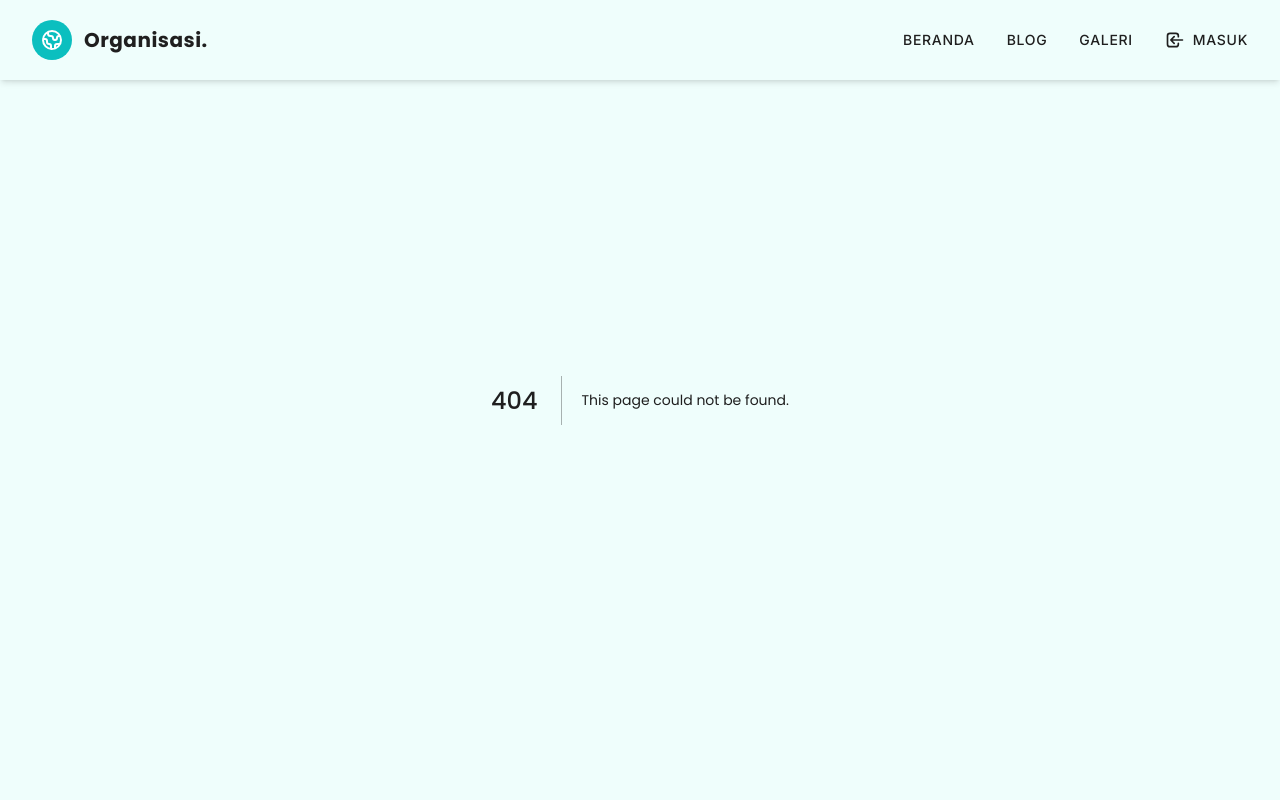
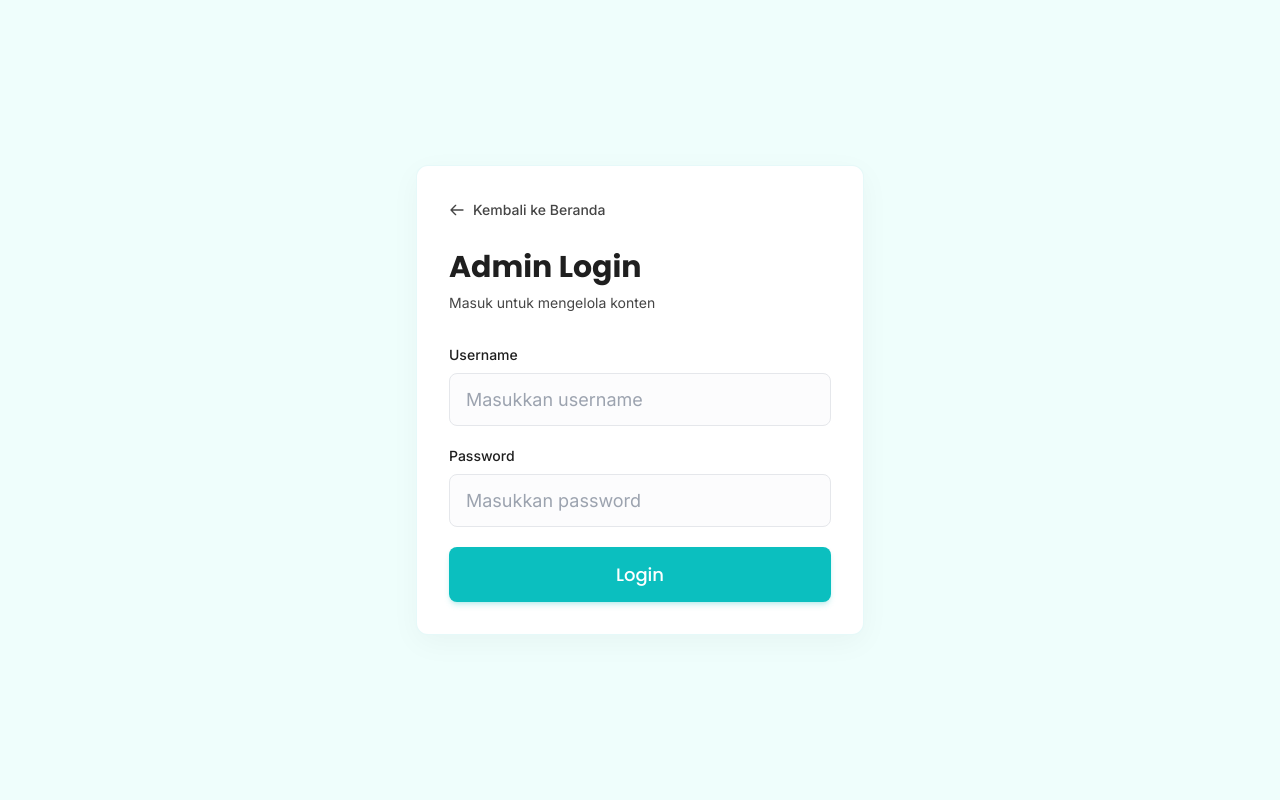
Before and after one commit to vandrzy/fokaris-cms, a Next.js app: page /login in a window 1280 px wide. Before the commit this address had no page. Shown: the top 800 px of the page. Built offline with nearby package versions, Linux system fonts and the light colour scheme.

Commit message:
create login page

```diff
--- /dev/null
+++ b/src/app/(auth)/login/page.tsx
@@ -0,0 +1,70 @@
+"use client";
+
+import Link from "next/link";
+
+export default function LoginPage() {
+  return (
+    <div className="min-h-screen flex items-center justify-center p-4">
+      <div className="w-full max-w-md bg-white rounded-xl shadow-[0_8px_30px_rgb(0,0,0,0.04)] p-8 space-y-8 border border-primary/10">
+
+        {/* Header Card */}
+        <div className="space-y-6">
+          <Link
+            href="/"
+            className="inline-flex items-center text-sm font-medium text-body hover:text-primary transition-colors"
+          >
+            <svg
+              className="w-4 h-4 mr-2"
+              fill="none"
+              viewBox="0 0 24 24"
+              stroke="currentColor"
+            >
+              <path strokeLinecap="round" strokeLinejoin="round" strokeWidth={2} d="M10 19l-7-7m0 0l7-7m-7 7h18" />
+            </svg>
+            Kembali ke Beranda
+          </Link>
+
+          <div className="text-left">
+            <h1 className="text-3xl font-bold font-poppins text-header">Admin Login</h1>
+            <p className="text-sm text-body mt-2">Masuk untuk mengelola konten</p>
+          </div>
+        </div>
+
+        {/* Form Fields */}
+        <form className="space-y-5" onSubmit={(e) => e.preventDefault()}>
+          <div className="space-y-2">
+            <label htmlFor="username" className="block text-sm font-medium text-header">
+              Username
+            </label>
+            <input
+              type="text"
+              id="username"
+              className="w-full px-4 py-3 border border-gray-200 rounded-lg focus:ring-2 focus:ring-primary/20 focus:border-primary outline-none transition-all text-header bg-gray-50/50"
+              placeholder="Masukkan username"
+            />
+          </div>
+
+          <div className="space-y-2">
+            <label htmlFor="password" className="block text-sm font-medium text-header">
+              Password
+            </label>
+            <input
+              type="password"
+              id="password"
+              className="w-full px-4 py-3 border border-gray-200 rounded-lg focus:ring-2 focus:ring-primary/20 focus:border-primary outline-none transition-all text-header bg-gray-50/50"
+              placeholder="Masukkan password"
+            />
+          </div>
+
+          <button
+            type="submit"
+            className="w-full py-3.5 px-4 bg-primary hover:bg-primary/90 text-white font-poppins font-medium rounded-lg transition-colors focus:ring-4 focus:ring-primary/20 mt-4 shadow-md shadow-primary/20"
+          >
+            Login
+          </button>
+        </form>
+
+      </div>
+    </div>
+  );
+}
--- /dev/null
+++ b/src/app/(main)/layout.tsx
@@ -0,0 +1,16 @@
+import Navbar from "@/components/Navbar/Navbar";
+import Footer from "@/components/Footer/Footer";
+
+export default function MainLayout({
+  children,
+}: Readonly<{
+  children: React.ReactNode;
+}>) {
+  return (
+    <>
+      <Navbar />
+      {children}
+      <Footer />
+    </>
+  );
+}
--- a/src/app/layout.tsx
+++ b/src/app/layout.tsx
@@ -1,8 +1,6 @@
 import type { Metadata } from "next";
 import { Inter, Poppins } from "next/font/google";
 import "./globals.css";
-import Navbar from "@/components/Navbar/Navbar";
-import Footer from "@/components/Footer/Footer";
 
 const inter = Inter({ subsets: ["latin"], variable: "--font-inter" });
 const poppins = Poppins({
@@ -26,9 +24,7 @@ export default function RootLayout({
       <body
         className={`${inter.variable} ${poppins.variable} font-inter bg-background text-body text-[16px] md:text-[18px] min-h-screen flex flex-col`}
       >
-        <Navbar />
         <main className="flex-grow">{children}</main>
-        <Footer />
       </body>
     </html>
   );
```
Also changed, not shown: src/app/(main)/blog/page.tsx (renamed from src/app/blog/page.tsx), src/app/(main)/galeri/page.tsx (renamed from src/app/galeri/page.tsx), src/app/(main)/page.module.css (renamed from src/app/page.module.css), src/app/(main)/page.tsx (renamed from src/app/page.tsx).
